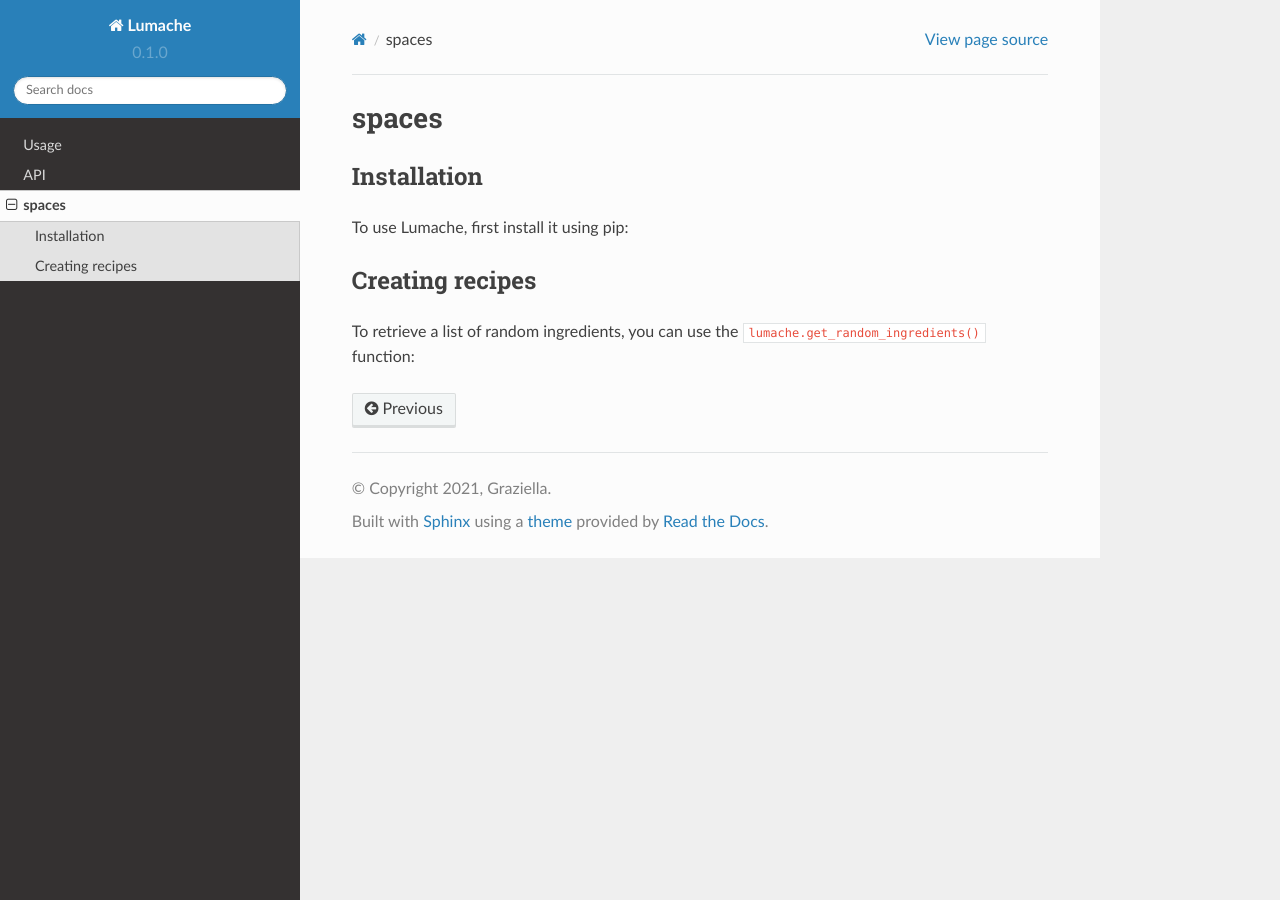
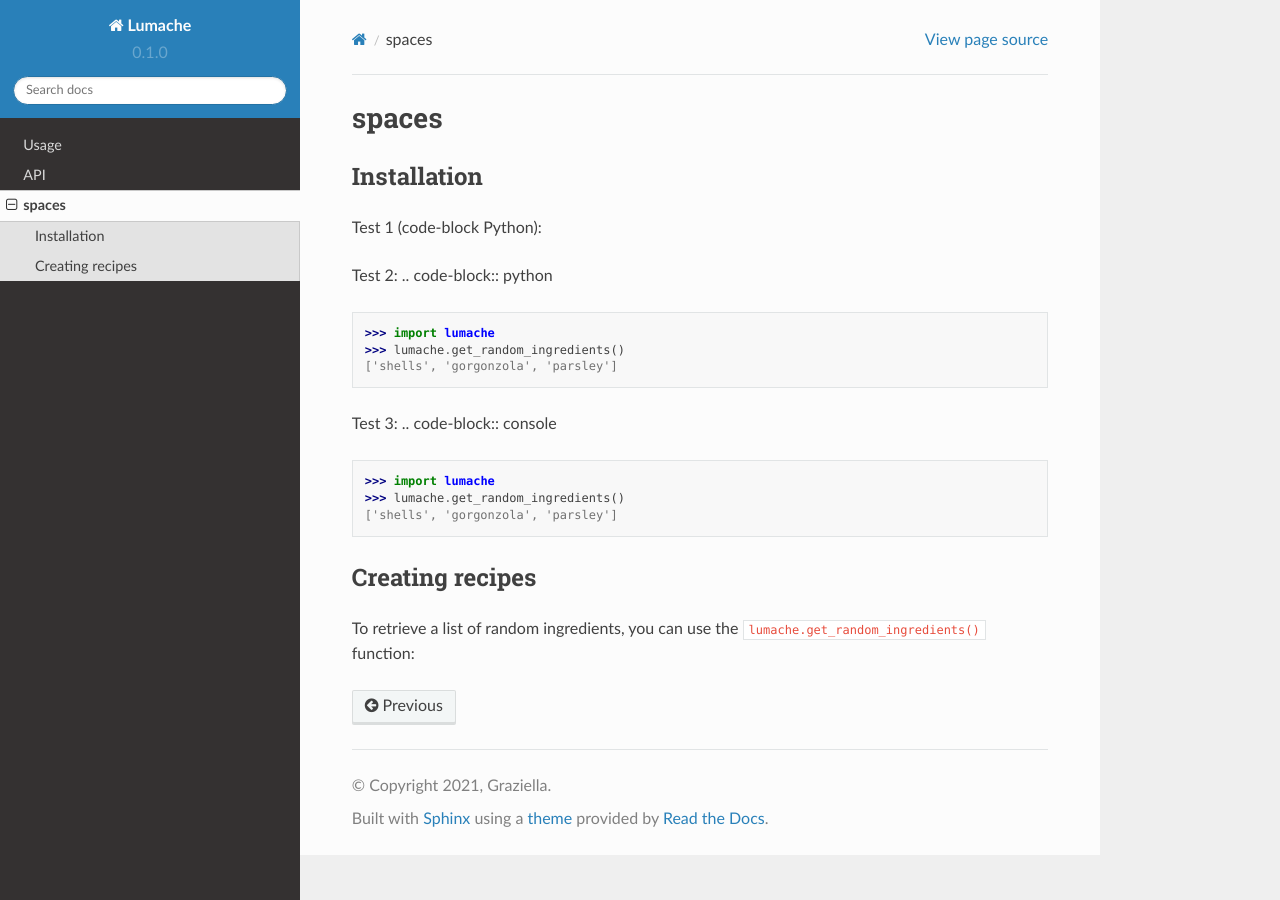
Before and after one commit to RTDmaintainer/onboard_docs_test, a Sphinx documentation site: the page built from docs/source/spaces.rst, in a window 1280 px wide. Built offline with Sphinx 7.4.7 and the Read the Docs theme 2.0.0, drawn with Linux system fonts in a browser that asks for light colours.

Commit message:
Update spaces.rst

```diff
--- a/docs/source/spaces.rst
+++ b/docs/source/spaces.rst
@@ -6,9 +6,21 @@ spaces
 Installation
 ------------
 
-To use Lumache, first install it using pip:
+Test 1 (code-block Python):
 
 .. code-block:: Python
+   >>> import lumache
+   >>> lumache.get_random_ingredients()
+   ['shells', 'gorgonzola', 'parsley']
+
+Test 2:
+.. code-block:: python
+   >>> import lumache
+   >>> lumache.get_random_ingredients()
+   ['shells', 'gorgonzola', 'parsley']
+
+Test 3:
+.. code-block:: console
    >>> import lumache
    >>> lumache.get_random_ingredients()
    ['shells', 'gorgonzola', 'parsley']
```
